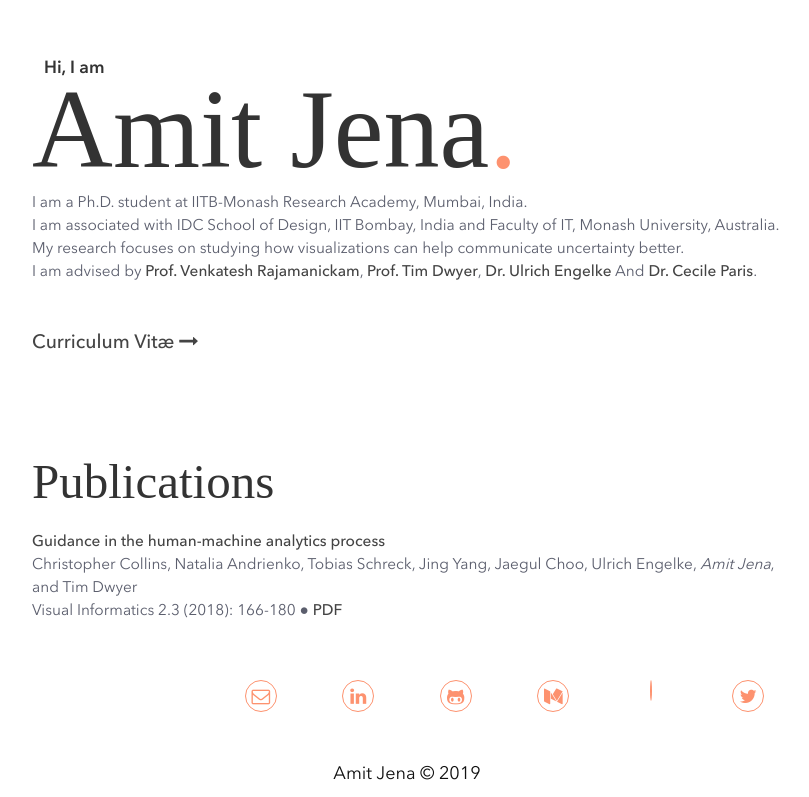
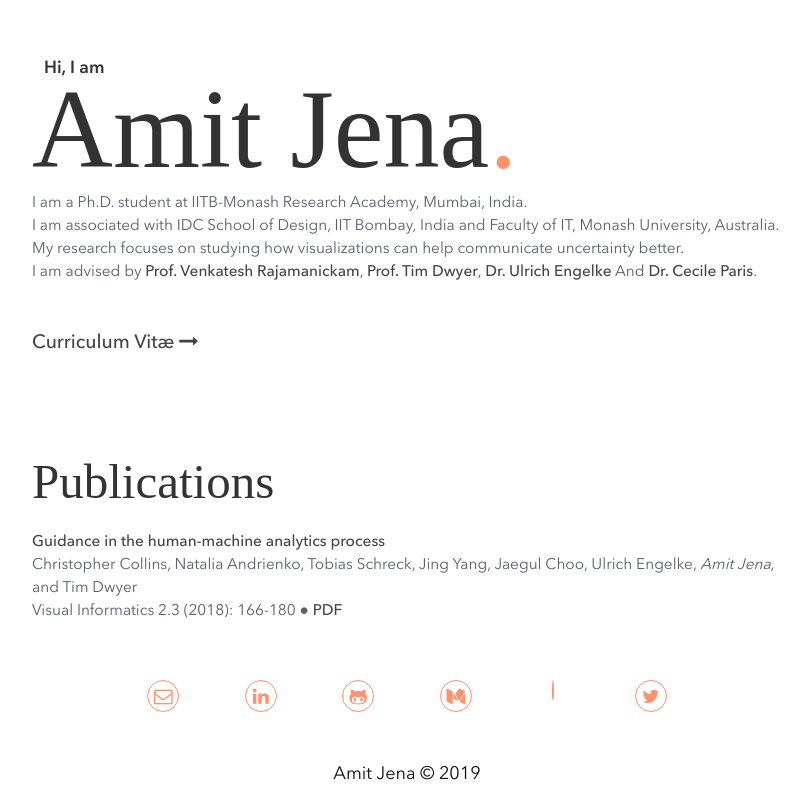
Before and after one commit to amitjenaiitbm/amitjenaiitbm.github.io, a plain HTML site: page index.html in a window 1280 px wide. Shown: the part 102-899 px from the top of the page, without its empty margins (233-1042 px from the left). Drawn offline with nearby package versions, Linux system fonts and the light colour scheme; some icons are missing; a web font is replaced by a local one.

Commit message:
change css

```diff
--- a/index.html
+++ b/index.html
@@ -87,7 +87,7 @@
             <div class="row">
                 <div class="col-lg-12">
                     <div class="row margin-top-md margin-btm-md text-center">
-                        <div class="col-sm-1 col-sm-offset-4 col-xs-2 col-xs-offset-2">
+                        <div class="col-sm-1 col-sm-offset-3 col-xs-2 col-xs-offset-1">
                             <a class="social-icons email-icon" href="mailto:amit.jena@monash.edu" data-clipboard-text="abhsarma@umich.edu"><i class="fa fa-envelope-o fa-lg tiny circle"></i></a>
                         </div>
                         <div class="col-sm-1 col-xs-2">
```
Also changed, not shown: css/custom.css (line endings or trailing spaces).
